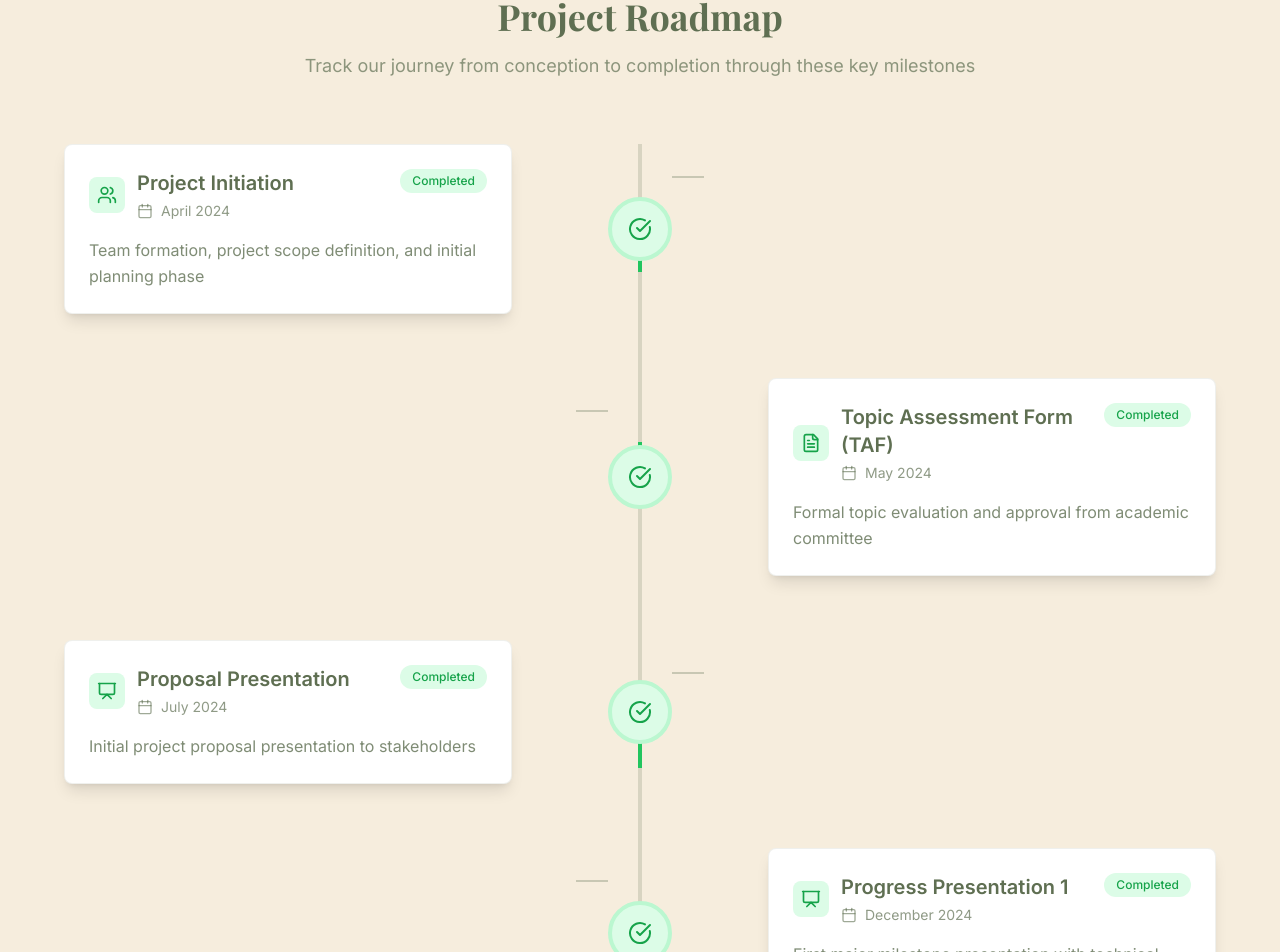
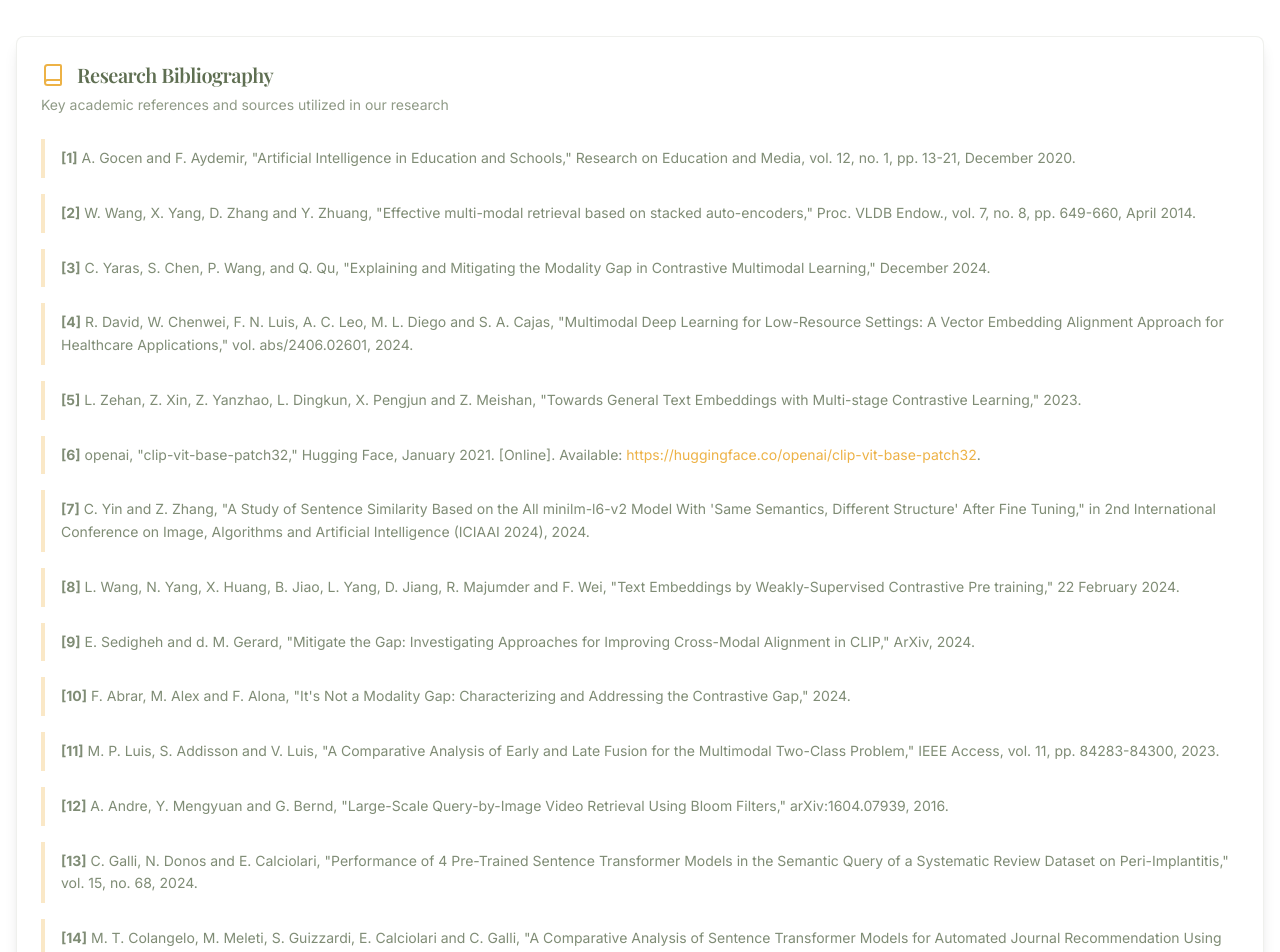
Before and after one commit to sula15/Edu-Mate-Portfolio, a Next.js app: page / in a window 1280 px wide. Shown: the part 2352-3304 px from the top of the page. Built offline with nearby package versions, Linux system fonts and the light colour scheme; a web font is replaced by a local one.

Commit message:
inserted refernces

```diff
--- a/components/sections/project-scope.tsx
+++ b/components/sections/project-scope.tsx
@@ -251,7 +251,7 @@ export default function ProjectScope() {
 
           <div className="grid grid-cols-1 md:grid-cols-3 gap-6 text-center">
             <div className="space-y-2">
-              <div className="text-2xl font-bold text-[#5f6f52]">30M+</div>
+              <div className="text-2xl font-bold text-[#5f6f52]">300M+</div>
               <div className="text-sm text-[#5f6f52]/70">
                 Students affected by anxiety globally
               </div>
@@ -274,6 +274,164 @@ export default function ProjectScope() {
             </div>
           </div>
         </div>
+
+        {/* References Section */}
+        <div className="mt-20">
+          <div className="text-center mb-12">
+            <h3 className="text-2xl font-semibold text-[#5f6f52] mb-4 font-playfair">
+              References
+            </h3>
+            <p className="text-[#5f6f52]/70">
+              Academic sources and research foundations supporting our work
+            </p>
+          </div>
+
+          <Card className="border-[#5f6f52]/10 shadow-lg">
+            <CardHeader>
+              <CardTitle className="text-xl text-[#5f6f52] font-playfair flex items-center">
+                <Book className="h-6 w-6 mr-3 text-[#edb246]" />
+                Research Bibliography
+              </CardTitle>
+              <CardDescription className="text-[#5f6f52]/70">
+                Key academic references and sources utilized in our research
+              </CardDescription>
+            </CardHeader>
+            <CardContent>
+              <div className="space-y-4 text-sm text-[#5f6f52]/80 leading-relaxed">
+                <div className="border-l-4 border-[#edb246]/30 pl-4 py-2 hover:border-[#edb246] transition-colors duration-200">
+                  <p>
+                    <strong>[1]</strong> A. Gocen and F. Aydemir, "Artificial
+                    Intelligence in Education and Schools," Research on
+                    Education and Media, vol. 12, no. 1, pp. 13-21, December
+                    2020.
+                  </p>
+                </div>
+
+                <div className="border-l-4 border-[#edb246]/30 pl-4 py-2 hover:border-[#edb246] transition-colors duration-200">
+                  <p>
+                    <strong>[2]</strong> W. Wang, X. Yang, D. Zhang and Y.
+                    Zhuang, "Effective multi-modal retrieval based on stacked
+                    auto-encoders," Proc. VLDB Endow., vol. 7, no. 8, pp.
+                    649-660, April 2014.
+                  </p>
+                </div>
+
+                <div className="border-l-4 border-[#edb246]/30 pl-4 py-2 hover:border-[#edb246] transition-colors duration-200">
+                  <p>
+                    <strong>[3]</strong> C. Yaras, S. Chen, P. Wang, and Q. Qu,
+                    "Explaining and Mitigating the Modality Gap in Contrastive
+                    Multimodal Learning," December 2024.
+                  </p>
+                </div>
+
+                <div className="border-l-4 border-[#edb246]/30 pl-4 py-2 hover:border-[#edb246] transition-colors duration-200">
+                  <p>
+                    <strong>[4]</strong> R. David, W. Chenwei, F. N. Luis, A. C.
+                    Leo, M. L. Diego and S. A. Cajas, "Multimodal Deep Learning
+                    for Low-Resource Settings: A Vector Embedding Alignment
+                    Approach for Healthcare Applications," vol. abs/2406.02601,
+                    2024.
+                  </p>
+                </div>
+
+                <div className="border-l-4 border-[#edb246]/30 pl-4 py-2 hover:border-[#edb246] transition-colors duration-200">
+                  <p>
+                    <strong>[5]</strong> L. Zehan, Z. Xin, Z. Yanzhao, L.
+                    Dingkun, X. Pengjun and Z. Meishan, "Towards General Text
+                    Embeddings with Multi-stage Contrastive Learning," 2023.
+                  </p>
+                </div>
+
+                <div className="border-l-4 border-[#edb246]/30 pl-4 py-2 hover:border-[#edb246] transition-colors duration-200">
+                  <p>
+                    <strong>[6]</strong> openai, "clip-vit-base-patch32,"
+                    Hugging Face, January 2021. [Online]. Available:{" "}
+                    <a
+                      href="https://huggingface.co/openai/clip-vit-base-patch32"
+                      className="text-[#edb246] hover:underline"
+                      target="_blank"
+                      rel="noopener noreferrer"
+                    >
+                      https://huggingface.co/openai/clip-vit-base-patch32
+                    </a>
+                    .
+                  </p>
+                </div>
+
+                <div className="border-l-4 border-[#edb246]/30 pl-4 py-2 hover:border-[#edb246] transition-colors duration-200">
+                  <p>
+                    <strong>[7]</strong> C. Yin and Z. Zhang, "A Study of
+                    Sentence Similarity Based on the All minilm-l6-v2 Model With
+                    'Same Semantics, Different Structure' After Fine Tuning," in
+                    2nd International Conference on Image, Algorithms and
+                    Artificial Intelligence (ICIAAI 2024), 2024.
+                  </p>
+                </div>
+
+                <div className="border-l-4 border-[#edb246]/30 pl-4 py-2 hover:border-[#edb246] transition-colors duration-200">
+                  <p>
+                    <strong>[8]</strong> L. Wang, N. Yang, X. Huang, B. Jiao, L.
+                    Yang, D. Jiang, R. Majumder and F. Wei, "Text Embeddings by
+                    Weakly-Supervised Contrastive Pre training," 22 February
+                    2024.
+                  </p>
+                </div>
+
+                <div className="border-l-4 border-[#edb246]/30 pl-4 py-2 hover:border-[#edb246] transition-colors duration-200">
+                  <p>
+                    <strong>[9]</strong> E. Sedigheh and d. M. Gerard, "Mitigate
+                    the Gap: Investigating Approaches for Improving Cross-Modal
+                    Alignment in CLIP," ArXiv, 2024.
+                  </p>
+                </div>
+
+                <div className="border-l-4 border-[#edb246]/30 pl-4 py-2 hover:border-[#edb246] transition-colors duration-200">
+                  <p>
+                    <strong>[10]</strong> F. Abrar, M. Alex and F. Alona, "It's
+                    Not a Modality Gap: Characterizing and Addressing the
+                    Contrastive Gap," 2024.
+                  </p>
+                </div>
+
+                <div className="border-l-4 border-[#edb246]/30 pl-4 py-2 hover:border-[#edb246] transition-colors duration-200">
+                  <p>
+                    <strong>[11]</strong> M. P. Luis, S. Addisson and V. Luis,
+                    "A Comparative Analysis of Early and Late Fusion for the
+                    Multimodal Two-Class Problem," IEEE Access, vol. 11, pp.
+                    84283-84300, 2023.
+                  </p>
+                </div>
+
+                <div className="border-l-4 border-[#edb246]/30 pl-4 py-2 hover:border-[#edb246] transition-colors duration-200">
+                  <p>
+                    <strong>[12]</strong> A. Andre, Y. Mengyuan and G. Bernd,
+                    "Large-Scale Query-by-Image Video Retrieval Using Bloom
+                    Filters," arXiv:1604.07939, 2016.
+                  </p>
+                </div>
+
+                <div className="border-l-4 border-[#edb246]/30 pl-4 py-2 hover:border-[#edb246] transition-colors duration-200">
+                  <p>
+                    <strong>[13]</strong> C. Galli, N. Donos and E. Calciolari,
+                    "Performance of 4 Pre-Trained Sentence Transformer Models in
+                    the Semantic Query of a Systematic Review Dataset on
+                    Peri-Implantitis," vol. 15, no. 68, 2024.
+                  </p>
+                </div>
+
+                <div className="border-l-4 border-[#edb246]/30 pl-4 py-2 hover:border-[#edb246] transition-colors duration-200">
+                  <p>
+                    <strong>[14]</strong> M. T. Colangelo, M. Meleti, S.
+                    Guizzardi, E. Calciolari and C. Galli, "A Comparative
+                    Analysis of Sentence Transformer Models for Automated
+                    Journal Recommendation Using PubMed Metadata," 17 January
+                    2025.
+                  </p>
+                </div>
+              </div>
+            </CardContent>
+          </Card>
+        </div>
       </div>
     </section>
   );
```
